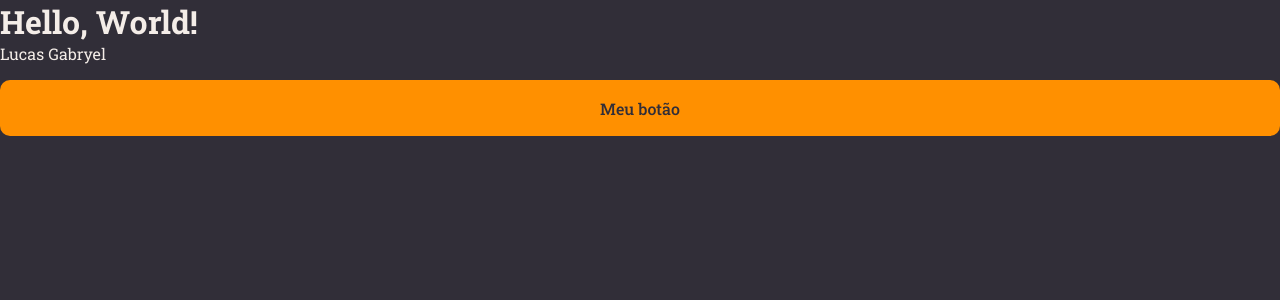
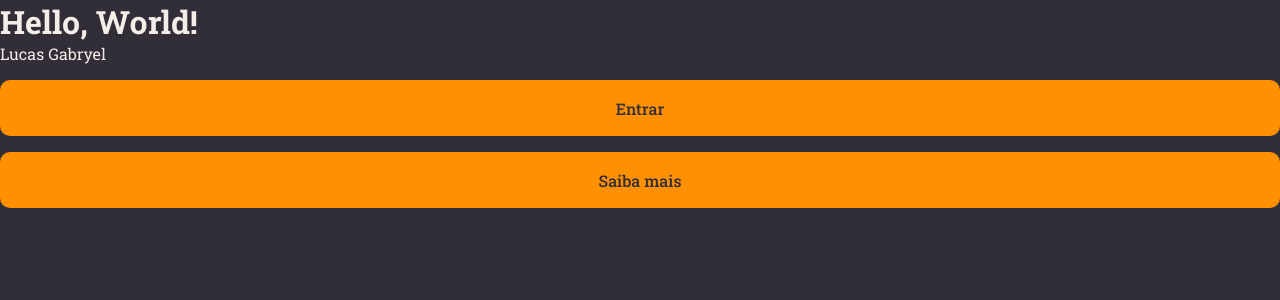
Before and after one commit to lucas-gabryel/rocketnotes-reactjs, a React (Vite) app: page / in a window 1280 px wide. Shown: the top 300 px of the page. Built offline with nearby package versions, Linux system fonts and the light colour scheme.

Commit message:
add props to buttons

```diff
--- a/src/components/Button/index.jsx
+++ b/src/components/Button/index.jsx
@@ -1,9 +1,9 @@
 import { Container } from "./styles";
 
-export function Button() {
+export function Button(props) {
     return(
         <Container type="button">
-            Meu botão
+            {props.title}
         </Container>
     )
 }
--- a/src/pages/Details/index.jsx
+++ b/src/pages/Details/index.jsx
@@ -6,7 +6,8 @@ export function Details(){
     <Container>
       <h1>Hello, World!</h1>
       <span>Lucas Gabryel</span>
-      <Button />
+      <Button title="Entrar"/>
+      <Button title="Saiba mais"/>
     </Container>
   )
 }
```
